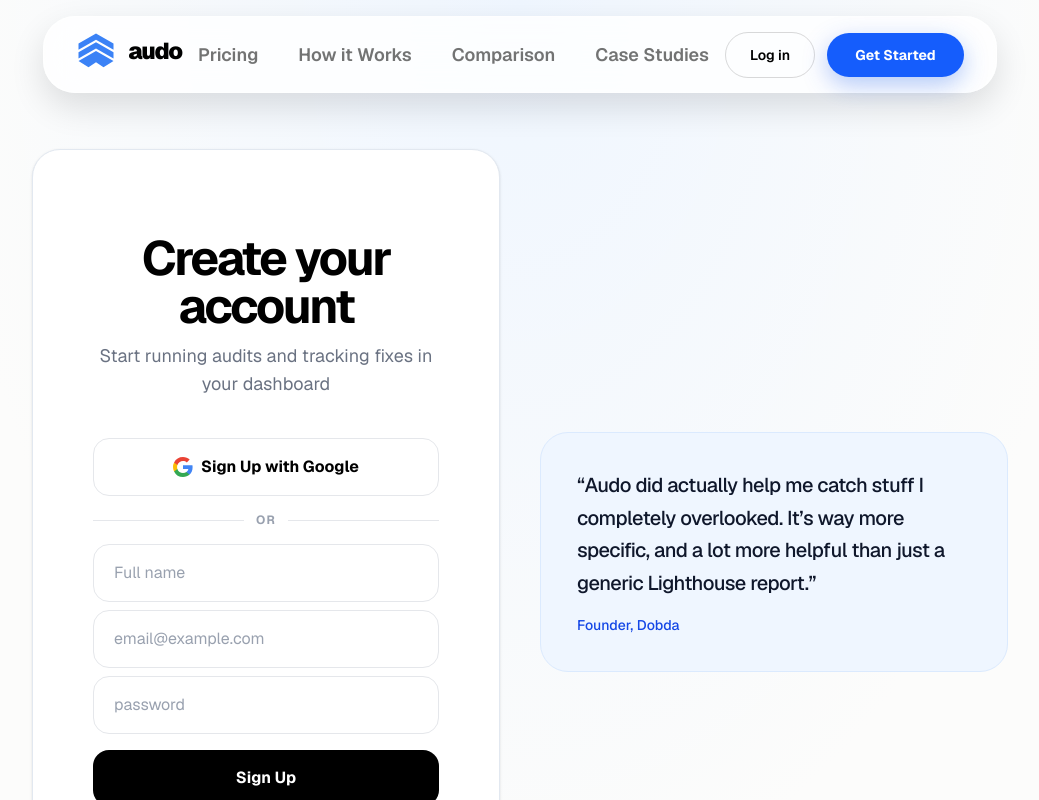
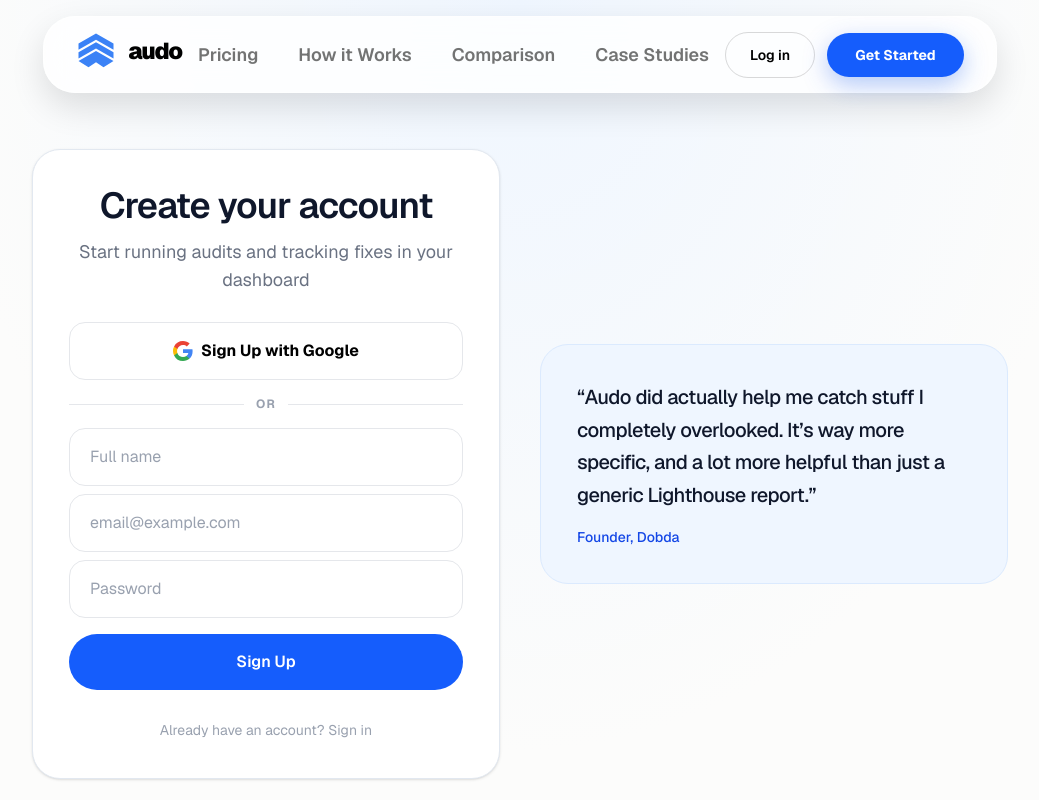
Before and after one commit to WafflesNZXT/first-check-lp, a Next.js app: page /signup in a window 1280 px wide. Shown: the top 800 px of the page, without its empty margins (120-1159 px from the left). Built offline with nearby package versions, Linux system fonts and the light colour scheme; no server answers.

Commit message:
Align components/AuthForm.tsx with the Audo theme

```diff
--- a/components/AuthForm.tsx
+++ b/components/AuthForm.tsx
@@ -187,9 +187,9 @@ export default function AuthForm({ mode }: { mode: 'signin' | 'signup' }) {
   }
 
   return (
-    <div className="w-full max-w-lg mx-auto space-y-10 py-12 px-6">
+    <div className="w-full max-w-lg mx-auto space-y-7">
       <div className="space-y-3 text-center">
-        <h1 className="text-4xl md:text-5xl font-bold tracking-tighter text-black">
+        <h1 className="text-3xl sm:text-4xl font-semibold tracking-tight text-slate-900">
           {mode === 'signin' ? 'Welcome back' : 'Create your account'}
         </h1>
         <p className="text-gray-500 text-base md:text-lg">
@@ -225,8 +225,9 @@ export default function AuthForm({ mode }: { mode: 'signin' | 'signup' }) {
           {mode === 'signup' && (
             <input
               type="text"
+              aria-label="Full name"
               placeholder="Full name"
-              className="w-full px-5 py-4 bg-white border border-gray-200 rounded-2xl focus:ring-2 focus:ring-black outline-none transition-all text-black text-base placeholder:text-gray-400"
+              className="w-full px-5 py-4 bg-white border border-gray-200 rounded-2xl focus:ring-2 focus:ring-blue-600 outline-none transition-all text-black text-base placeholder:text-gray-400"
               value={fullName}
               onChange={(e) => setFullName(e.target.value)}
               autoComplete="name"
@@ -235,16 +236,20 @@ export default function AuthForm({ mode }: { mode: 'signin' | 'signup' }) {
           )}
           <input
             type="email"
+            aria-label="Email address"
+            autoComplete="email"
             placeholder="email@example.com"
-            className="w-full px-5 py-4 bg-white border border-gray-200 rounded-2xl focus:ring-2 focus:ring-black outline-none transition-all text-black text-base placeholder:text-gray-400"
+            className="w-full px-5 py-4 bg-white border border-gray-200 rounded-2xl focus:ring-2 focus:ring-blue-600 outline-none transition-all text-black text-base placeholder:text-gray-400"
             value={email}
             onChange={(e) => setEmail(e.target.value)}
             required
           />
           <input
             type="password"
-            placeholder="password"
-            className="w-full px-5 py-4 bg-white border border-gray-200 rounded-2xl focus:ring-2 focus:ring-black outline-none transition-all text-black text-base placeholder:text-gray-400"
+            aria-label="Password"
+            autoComplete={mode === 'signin' ? 'current-password' : 'new-password'}
+            placeholder="Password"
+            className="w-full px-5 py-4 bg-white border border-gray-200 rounded-2xl focus:ring-2 focus:ring-blue-600 outline-none transition-all text-black text-base placeholder:text-gray-400"
             value={password}
             onChange={(e) => setPassword(e.target.value)}
             required
@@ -253,7 +258,7 @@ export default function AuthForm({ mode }: { mode: 'signin' | 'signup' }) {
 
         <button
           disabled={loading}
-          className="w-full bg-black text-white py-4 rounded-2xl font-bold text-base hover:bg-gray-800 transition-all disabled:opacity-50 active:scale-[0.98]"
+          className="w-full bg-blue-600 text-white py-4 rounded-full font-semibold text-base hover:bg-blue-700 transition-all disabled:opacity-50 active:scale-[0.98]"
         >
           {loading ? 'Loading...' : mode === 'signin' ? 'Sign In' : 'Sign Up'}
         </button>
```
